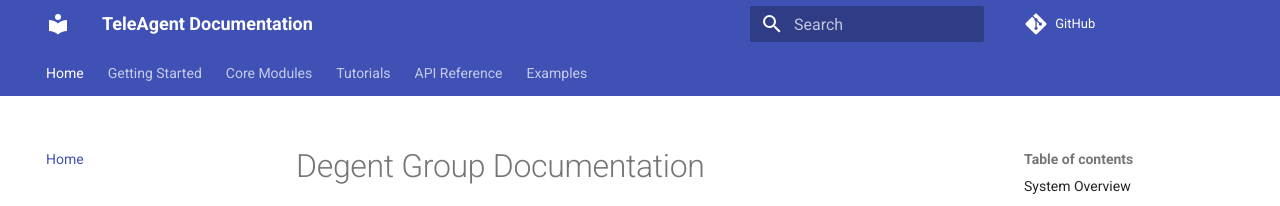
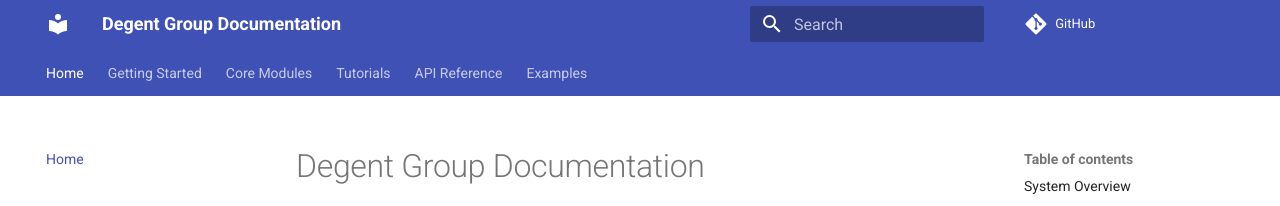
Before and after one commit to KingJiongEN/DegentGroup, an MkDocs documentation site: the page built from docs/docs/index.md, in a window 1280 px wide. Shown: the top 206 px of the page. Built offline with MkDocs 1.6.1 and Material for MkDocs 9.7.7, drawn with Linux system fonts in a browser that asks for light colours.

Commit message:
update mkdocs

```diff
--- a/docs/mkdocs.yml
+++ b/docs/mkdocs.yml
@@ -1,5 +1,5 @@
-site_name: TeleAgent Documentation
-site_description: Documentation for the TeleAgent AI Chat System
+site_name: Degent Group Documentation
+site_description: Documentation for the Degent Group AI Chat System
 repo_url: https://github.com//KingJiongEN//DegentGroup
 
 theme:
```
